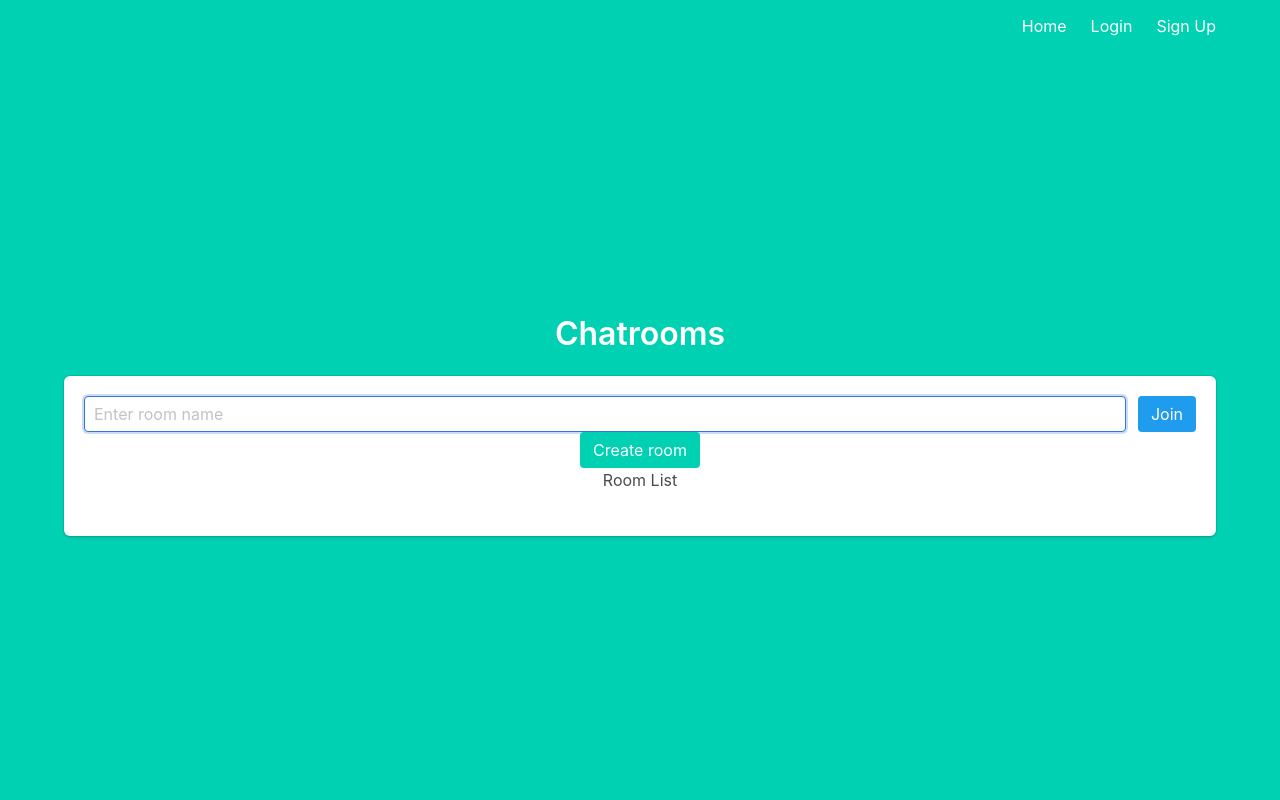
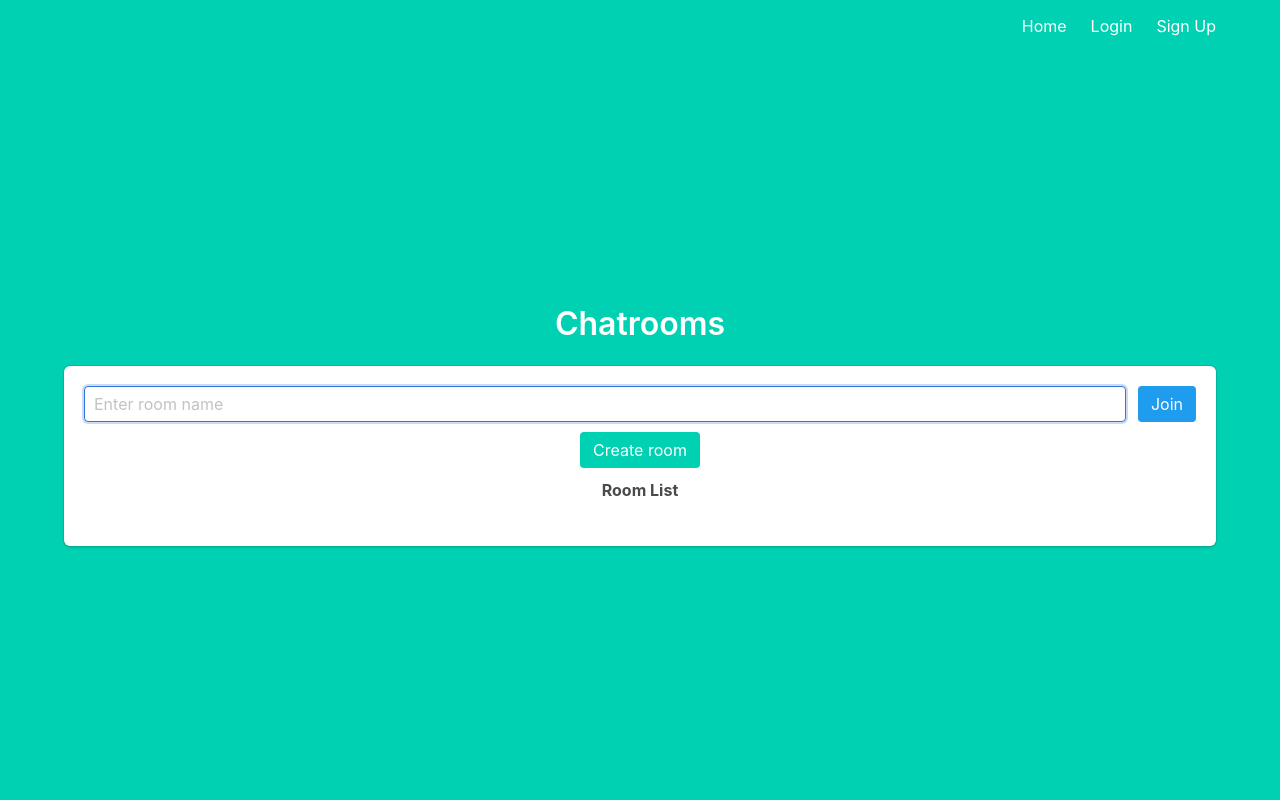
Before and after one commit to nutpattara/covid-chatroom, a Django app: template covidchat/chatroom/templates/chatroom/chat.html in a window 1280 px wide. Run offline with Django 3.2, Linux system fonts and the light colour scheme; the template is opened without the code that fills it, so the values that code supplies are empty.

Commit message:
add margin

```diff
--- a/covidchat/chatroom/templates/chatroom/chat.html
+++ b/covidchat/chatroom/templates/chatroom/chat.html
@@ -20,9 +20,9 @@
 
         </form>
 
-        <button class="button is-primary" id="room-create">Create room</button>
+        <button class="button is-primary" id="room-create" style="margin-top: 10px; margin-bottom: 10px;">Create room</button>
 
-        <h3 >Room List</h3>
+        <h4><b>Room List</b></h4>
 
         <div class="content">
             <ol type="1">
```
